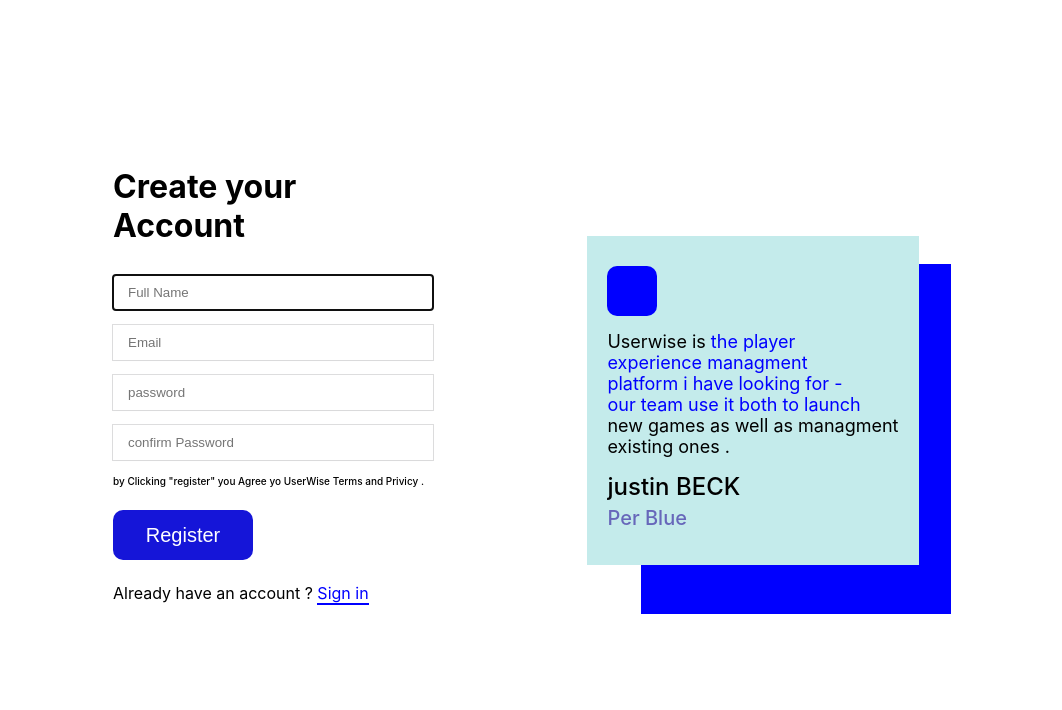
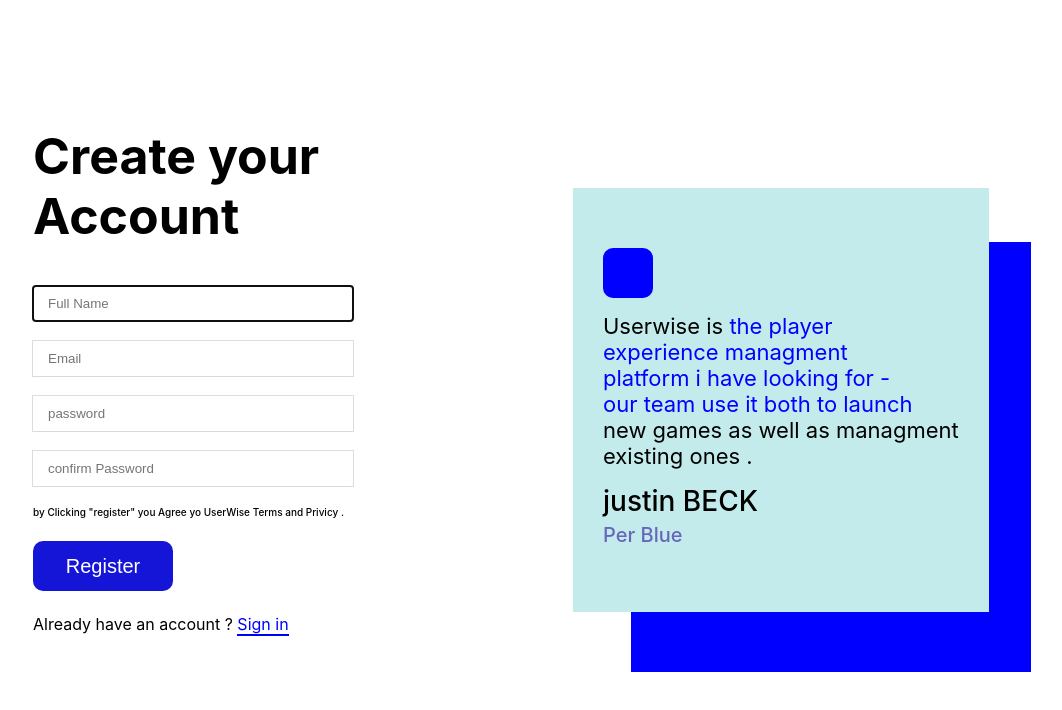
Before and after one commit to webskyneofficiall/webskyne-crm, a Next.js app: page / in a window 1280 px wide. Both pictures are taken after a click on the element "Sign Up". Shown: the top 710 px of the page, without its empty margins (127-1189 px from the left). Built offline with nearby package versions, Linux system fonts and the light colour scheme.

Commit message:
[SIGNUP/SIGNIN] background change and gradient added

```diff
--- a/pages/signin/Signup.module.css
+++ b/pages/signin/Signup.module.css
@@ -1,21 +1,51 @@
 .signinup {
+    display: grid;
+    grid-template-columns: 50% 50%;
+    background-color: blue;
+    height: 100vh;
+}
 
-    height: 100vh;
+.rightpaper {
+    /* padding: 0px 25px; */
+    width: 100%;
+    height: 100%;
+
+}
+
+.loginrightimgleft {
+    width: 200px;
+    z-index: 1;
+    margin-left: -80px;
+}
+
+
+.loginrightimgleft>img {
+    position: absolute;
+
+    border-radius: 10px;
+
+    width: 200px;
+}
+
+
+
+.loginrightimg {
     display: flex;
     justify-content: center;
-    align-items: center;
+    width: 100%;
+    /* width: 30px ; */
+    height: 400px;
+    /* margin-top: -100px; */
+    margin-top: 70px;
 }
 
-.limiter {
-    background: white;
+.loginrightimg>img {
     border-radius: 10px;
-    width: 75%;
-    height: 70vh;
-    display: grid;
-    grid-template-columns: 50% 50%;
-    justify-content: space-around;
-    align-items: center;
+}
 
+.leftpaper {
+    background-color: white;
+    height: 100%;
 }
 
 .heading_desc {
@@ -30,11 +60,11 @@
 }
 
 .form {
-    margin: 30px 0px;
+    margin: 40px 0px;
 }
 
 .wrapinput100 {
-    margin: 15px 0px;
+    margin: 20px 0px;
 }
 
 .wrapinput100>input {
@@ -62,22 +92,25 @@
 /* rightpage css  */
 
 .signuprighttemp {
+    background-color: white;
     width: 100%;
+    height: 100%;
     display: flex;
-    justify-content: center;
+    justify-content: left;
     align-items: center;
+    padding-left: 40px;
 }
 
 .signuprighttemp_in {
     position: relative;
-    padding: 30px 20px;
+    padding: 35px 20px;
     z-index: 1;
 }
 
 .signuprighttemp_in_data {
     background-color: rgb(196, 235, 235);
     position: relative;
-    padding: 30px 20px;
+    padding: 60px 30px;
     z-index: 1;
     z-index: 3;
 }
@@ -94,12 +127,12 @@
 }
 
 .signuprighttemp_body>p {
-    font-size: 18px;
+    font-size: 22px;
 
 }
 
 .signuprighttemp_desc {
-    font-size: 24px;
+    font-size: 28px;
     font-weight: 500;
 }
 
@@ -111,12 +144,12 @@
 }
 
 .bodersignup {
-    top: 15%;
-    right: -12px;
+    top: 18%;
+    right: -22px;
     position: absolute;
     background-color: blue;
-    width: 310px;
-    height: 350px;
+    width: 400px;
+    height: 430px;
     z-index: -1;
 }
 
@@ -125,8 +158,8 @@
 
 /* left css  */
 .loginrighttemp {
-    background-color: blue;
-    border-radius: 10px;
+    background: rgb(56,3,190);
+    background: linear-gradient(90deg, rgba(56,3,190,1) 0%, rgba(9,151,249,1) 100%);    border-radius: 10px;
     height: 100%;
     color: white;
     padding: 30px 0px;
@@ -227,11 +260,12 @@
 }
 
 @media (max-width: 1000px) {
+
     .right_icon {
         display: none;
     }
 
-    .limiter {
+    .signinup {
         grid-template-columns: 100%;
         width: 100%;
     }
--- a/pages/signin/index.js
+++ b/pages/signin/index.js
@@ -28,7 +28,6 @@
     return (
         <div className={classes.signinup}>
 
-            <div className={classes.limiter}>
 
                 <div className={classes.leftpaper} >
                     <div>
@@ -37,7 +36,7 @@
                             <h1>welcome back</h1>
                             <h1 style={{ display: "flex" }}>To <p style={{ marginLeft: "10px", color: "blue" }}>UserWise</p></h1>
 
-                        </div> : <div><h1>Create your </h1> <h1>Account</h1></div>}</div>
+                        </div> : <div style={{ fontSize:"25px" }}><h1>Create your </h1> <h1>Account</h1></div>}</div>
 
                         <div className={classes.heading_desc}>{isSignup ? null : 'Sign in  To your account below'}</div>
                         <form className={classes.form} onSubmit={handleSubmit}>
@@ -97,12 +96,11 @@
 
                 </div>
                 <div className={classes.rightpaper}>
-                    {(isSignup) ? <Signuprighttemp /> : <div className={classes.rightpapersignin}><Loginrighttemp />  </div>}
+                    {(isSignup) ? <Signuprighttemp /> : <Loginrighttemp />  }
 
 
                 </div>
 
-            </div>
 
         </div>
     );
--- a/pages/signin/loginrighttamp.js
+++ b/pages/signin/loginrighttamp.js
@@ -14,10 +14,21 @@
                     </div>
                     <div className={classes.loginrighttemp_desc}>
 
-                            <p>see each individual is schedules in gantt format</p>
-                            <p>for easer planning and evaluation</p>
-                        <div style={{ margin:"20px 0px" , display:"flex"}}>
-                        <p style={{borderBottom:"2px solid white" ,padding:"10px 0px"}}> Learn More</p>
+                        <p>see each individual is schedules in gantt format</p>
+                        <p>for easer planning and evaluation</p>
+                        <div style={{ margin: "20px 0px", display: "flex" }}>
+                            <p style={{ borderBottom: "2px solid white", padding: "10px 0px" }}> Learn More</p>
+
+                        </div>
+                        <div >
+                            <div className={classes.loginrightimgleft}>
+                                <img src='https://cdn.pixabay.com/photo/2022/07/31/20/32/volkswagen-7356817_960_720.jpg'></img>
+
+                            </div>
+                        </div>
+
+                        <div className={classes.loginrightimg}>
+                            <img src='https://cdn.pixabay.com/photo/2022/07/31/20/32/volkswagen-7356817_960_720.jpg'></img>
 
                         </div>
                     </div>
```
